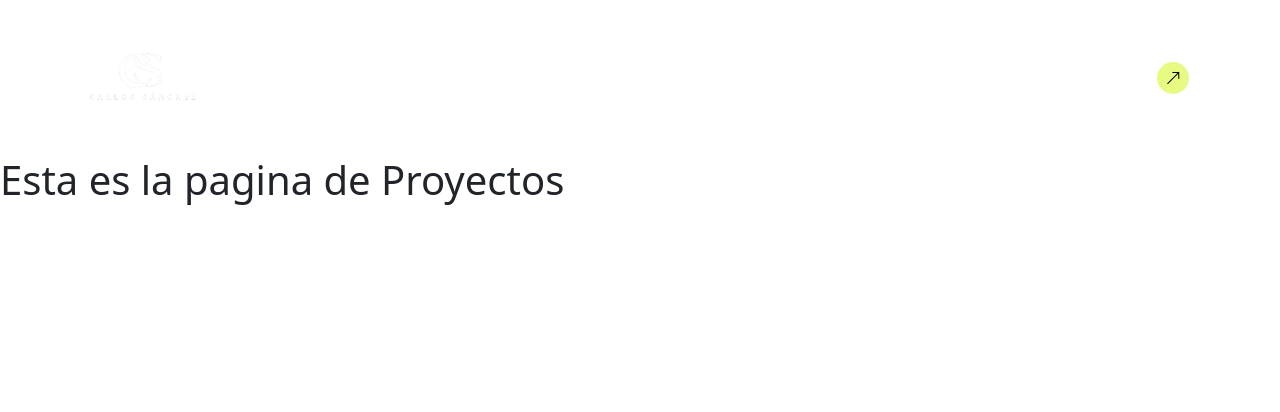
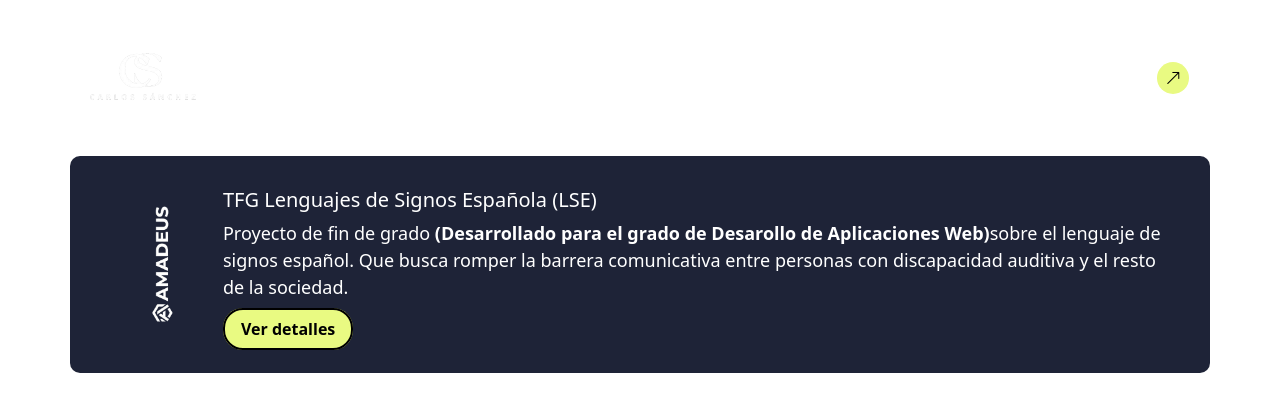
Before and after one commit to caarlos-14/Portfolio, a Next.js app in the folder portfolio-carlos/: page /Proyectos in a window 1280 px wide. Shown: the top 412 px of the page. Built offline with nearby package versions, Linux system fonts and the light colour scheme.

Commit message:
avance proyectos

```diff
--- a/portfolio-carlos/app/Proyectos/page.tsx
+++ b/portfolio-carlos/app/Proyectos/page.tsx
@@ -1,9 +1,9 @@
-
+import Amadeus from '@/componentes/amadeus/amadeus'
 
 const Proyectos = () =>{
 return(
     <>
-    <h1>Esta es la pagina de Proyectos</h1>
+        <Amadeus />
     </>
 )
 }
--- /dev/null
+++ b/portfolio-carlos/componentes/amadeus/amadeus.module.css
@@ -0,0 +1,76 @@
+.card_image img{
+    width:100%;
+    height:7vh;
+    object-fit: contain;
+    cursor: pointer;
+}
+.card_image{
+    transform:rotate(-90deg)
+}
+
+.card_project{
+    background-color:var(--colorCard);
+    color:var(--colorTextoBlanco);
+    border-radius:10px;
+    padding:2em;
+}
+
+.card_title h3{
+font-size:1.25em;
+}
+
+.card_body p{
+font-size:1.125em;
+}
+.btn_mas{
+  text-decoration:none;
+  color:black;
+  background:var(--colorSecond);
+  padding:0.5em 1em;
+  border-radius:20px;
+  font-weight:bold;
+  border:2px solid var(--colorTextoNegro);
+}
+
+.pop_up_container{
+    position:absolute;
+    top:0;
+    left:0;
+    width:100%;
+    height:100%;
+    background-color:var(--colorCard);
+    color:var(--colorTextoBlanco);
+    display:flex;
+    flex-direction:column;
+    justify-content:center;
+    align-items:center;
+}
+
+.btn_cerrar{
+  text-decoration:none;
+  color:black;
+  background:var(--colorSecond);
+  padding:0.5em 1em;
+  border-radius:20px;
+  font-weight:bold;
+  border:2px solid var(--colorTextoNegro);
+}
+
+@media (max-width:768px){
+.card_project{
+    flex-direction:column;
+}
+.card_image{
+    transform:rotate(0deg);
+    width:60%;
+}
+
+@media (max-width:1200px){
+.card_image img{
+    width:100%;
+    height:12vh !important;
+    object-fit: contain;
+}
+}
+
+}
--- /dev/null
+++ b/portfolio-carlos/componentes/amadeus/amadeus.tsx
@@ -0,0 +1,57 @@
+"use client"
+
+import styles from "@/componentes/amadeus/amadeus.module.css"
+import Image from "next/image";
+import {useState} from "react";
+
+const Amadeus = () => {
+
+    const [openCard, setOpenCard] = useState(false);
+    const toggleCard = () =>{
+        setOpenCard(!openCard);
+    }
+    return(
+        <div className="container">
+            <div className="row">
+                <div className={`${styles.card_project} d-flex align-items-center`} onClick={toggleCard}>
+                    <div className={`${styles.card_image}`}>
+                        <Image src="/logo_blanco.png" alt="Amadeus" width={500} height={500} />
+                    </div>
+                    <div className="card_content">
+                    <div className={`${styles.card_title}`}>
+                        <h3>TFG Lenguajes de Signos Española (LSE)</h3>
+                    </div>
+                    <div className={`${styles.card_body}`}>
+                        <p>Proyecto de fin de grado <strong>(Desarrollado para el grado de Desarollo de Aplicaciones Web)</strong>sobre el lenguaje de signos español. Que busca romper la barrera comunicativa entre personas con discapacidad auditiva y el resto de la sociedad.</p>
+                    </div>
+                    <div className="card_footer">
+                        <a href="#" className={`${styles.btn_mas}`}>
+                            {openCard ? "Cerrar detalles" : "Ver detalles"}
+                        </a>
+                    </div>
+                    </div>
+                </div>
+            </div>
+            {openCard && (
+                <div className={`${styles.pop_up_container}`} onClick={toggleCard}>
+                    <div className="pop_up_title">
+                        <h2>TFG Lenguajes de Signos Española (LSE)</h2>
+                    </div>
+                    <div className="pop_up_body">
+                        <p>Detalles del proyecto en desarrollo...</p>
+                    </div>
+                    <div className="pop_up_footer">
+                        <button className={`${styles.btn_cerrar}`} onClick={toggleCard}>Cerrar</button>
+                    </div>
+                </div>
+            )}
+        </div>
+
+
+
+
+
+    )
+
+}
+export default Amadeus;
```
Also changed, not shown: portfolio-carlos/componentes/Contacto/Contacto.tsx (+5 -5 lines), portfolio-carlos/componentes/hero/hero.module.css (+20 -0 lines), portfolio-carlos/componentes/hero/hero.tsx (+28 -0 lines), portfolio-carlos/public/Miembros_Amadeus.png (added), portfolio-carlos/public/logo_blanco.png (added).
